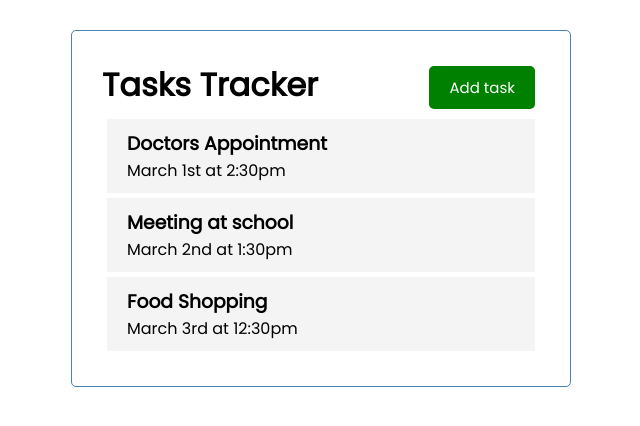
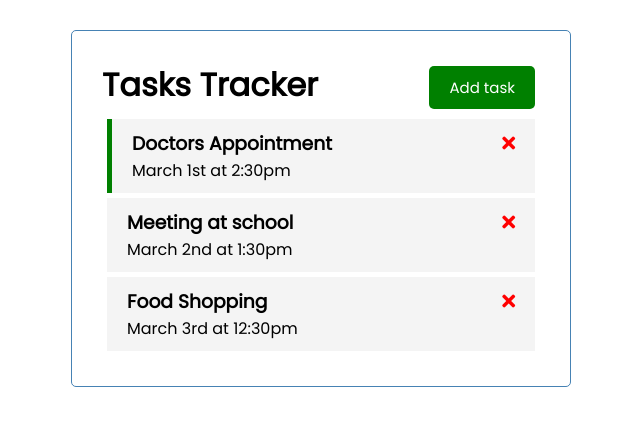
Before and after one commit to dibyamgr/Tasks-Tracker-Vue-JS, a Vue app: page / in a window 1280 px wide. Shown: the top 426 px of the page, without its empty margins (319-959 px from the left). Built offline with nearby package versions, Linux system fonts and the light colour scheme.

Commit message:
Delete Task Method with Alerts

```diff
--- a/public/index.html
+++ b/public/index.html
@@ -1,17 +1,26 @@
 <!DOCTYPE html>
 <html lang="">
+
 <head>
   <meta charset="utf-8">
   <meta http-equiv="X-UA-Compatible" content="IE=edge">
   <meta name="viewport" content="width=device-width,initial-scale=1.0">
   <link rel="icon" href="<%= BASE_URL %>favicon.ico">
-    <title><%= htmlWebpackPlugin.options.title %></title>
+  <link rel="stylesheet" href="https://cdnjs.cloudflare.com/ajax/libs/font-awesome/5.15.4/css/all.min.css"
+    integrity="sha512-1ycn6IcaQQ40/MKBW2W4Rhis/DbILU74C1vSrLJxCq57o941Ym01SwNsOMqvEBFlcgUa6xLiPY/NS5R+E6ztJQ=="
+    crossorigin="anonymous" referrerpolicy="no-referrer" />
+  <title>
+    <%= htmlWebpackPlugin.options.title %>
+  </title>
 </head>
+
 <body>
   <noscript>
-      <strong>We're sorry but <%= htmlWebpackPlugin.options.title %> doesn't work properly without JavaScript enabled. Please enable it to continue.</strong>
+    <strong>We're sorry but <%= htmlWebpackPlugin.options.title %> doesn't work properly without JavaScript enabled.
+        Please enable it to continue.</strong>
   </noscript>
   <div id="app"></div>
   <!-- built files will be auto injected -->
 </body>
+
 </html>
--- a/src/App.vue
+++ b/src/App.vue
@@ -1,47 +1,54 @@
 <template>
   <div class="container">
     <Header title="Tasks Tracker" />
-    <Tasks :tasks="tasks" />
+    <Tasks @delete-task="deleteTask" :tasks="tasks" />
   </div>
 </template>
 
 <script>
-import Header from './components/Header'
-import Tasks from './components/Tasks'
+import Header from "./components/Header";
+import Tasks from "./components/Tasks";
 
 export default {
   name: "App",
   components: {
     Header,
-    Tasks
+    Tasks,
   },
   data() {
     return {
-      tasks: []
-    }
+      tasks: [],
+    };
   },
-  created(){
+  methods: {
+    deleteTask(id) {
+      if (confirm("Are you sure ?")) {
+        this.tasks = this.tasks.filter((task) => task.id !== id);
+      }
+    },
+  },
+  created() {
     this.tasks = [
       {
         id: 1,
-        text: 'Doctors Appointment',
-        day: 'March 1st at 2:30pm',
+        text: "Doctors Appointment",
+        day: "March 1st at 2:30pm",
         reminder: true,
       },
       {
         id: 2,
-        text: 'Meeting at school',
-        day: 'March 2nd at 1:30pm',
-        reminder: true,
+        text: "Meeting at school",
+        day: "March 2nd at 1:30pm",
+        reminder: false,
       },
       {
         id: 3,
-        text: 'Food Shopping',
-        day: 'March 3rd at 12:30pm',
+        text: "Food Shopping",
+        day: "March 3rd at 12:30pm",
         reminder: false,
-      }
-    ]
-  }
+      },
+    ];
+  },
 };
 </script>
 
--- a/src/components/Task.vue
+++ b/src/components/Task.vue
@@ -1,6 +1,9 @@
 <template>
-  <div class="task">
-    <h3>{{ task.text }}</h3>
+  <div :class="[task.reminder ? 'reminder' : '', 'task']">
+    <h3>
+      {{ task.text }}
+      <i @click="onDelete(task.id)" class="fas fa-times"></i>
+    </h3>
     <p>{{ task.day }}</p>
   </div>
 </template>
@@ -11,6 +14,11 @@ export default {
   props: {
     task: Object,
   },
+  methods:{
+      onDelete(id) {
+        this.$emit('delete-task',id)
+      }
+  }
 };
 </script>
 
--- a/src/components/Tasks.vue
+++ b/src/components/Tasks.vue
@@ -1,6 +1,6 @@
 <template>
     <div :key="task.id" v-for="task in tasks">
-        <Task :task="task"  />
+        <Task @delete-task="$emit('delete-task', task.id)" :task="task"  />
 
     </div>
 </template>
@@ -14,6 +14,7 @@ export default {
     },
     components:{
         Task
-    }
+    },
+    emits: ['delete-task']
 }
 </script>
```
Lines whose indentation alone changed are shown as unchanged.
